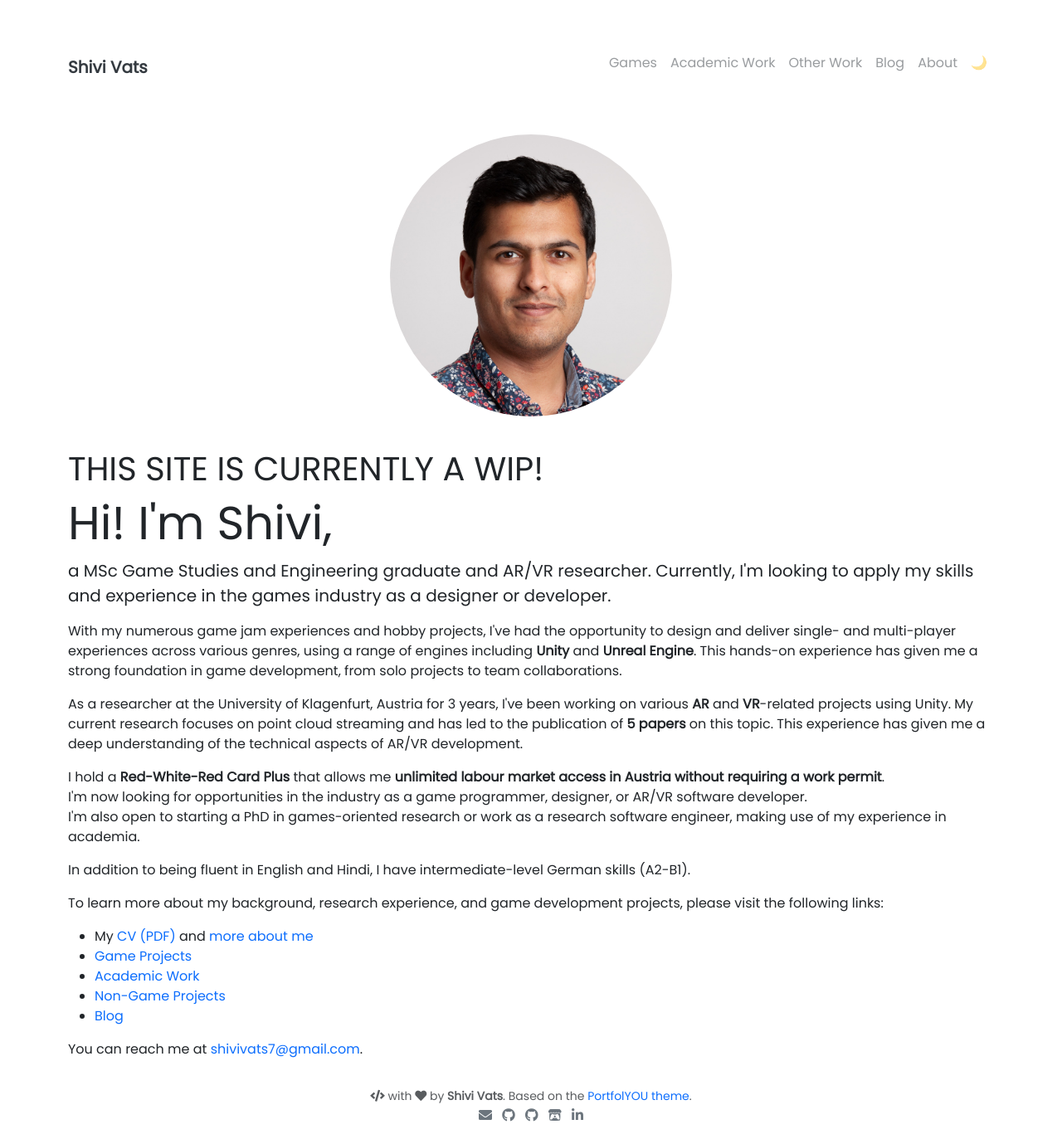
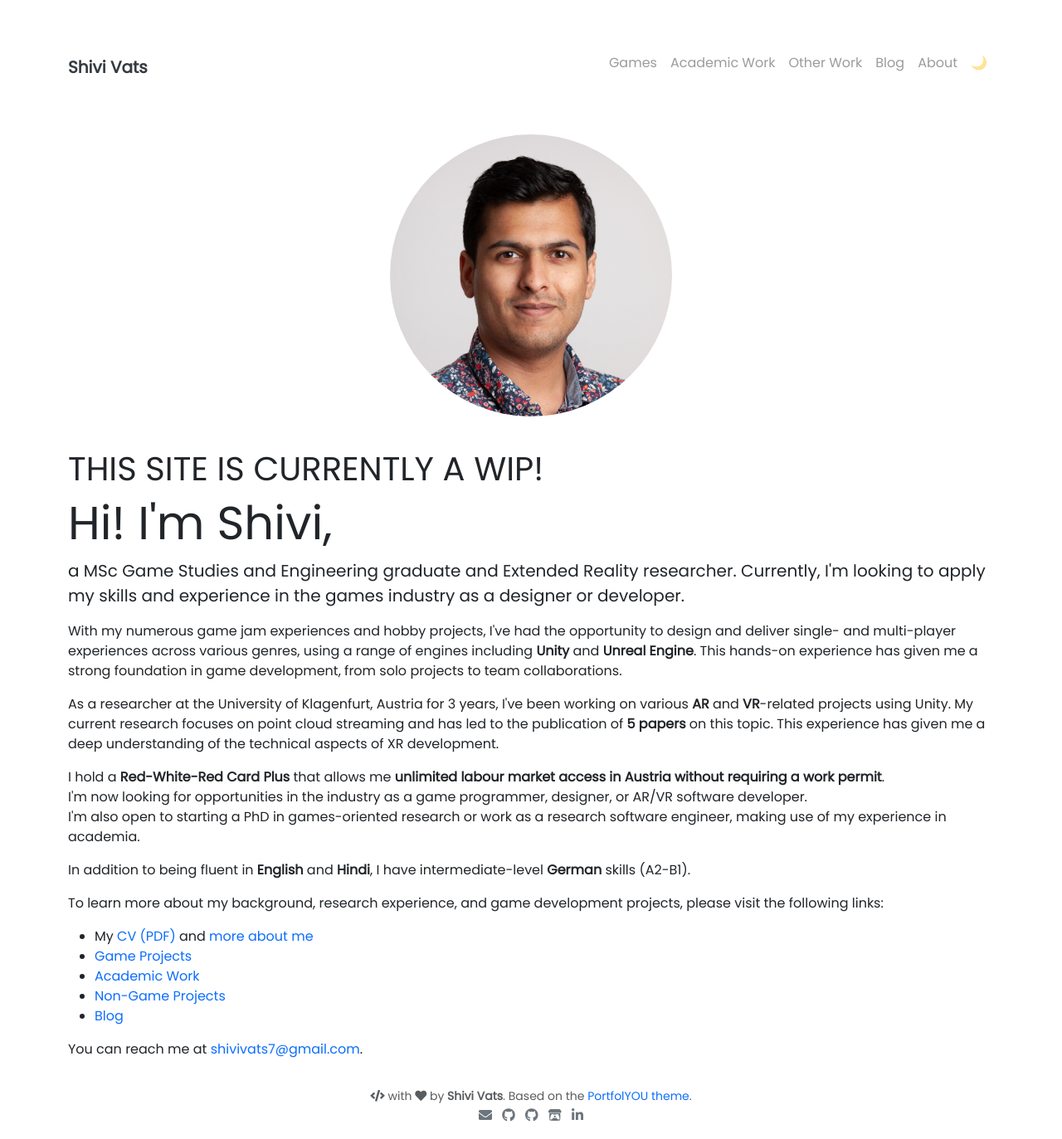
Before and after one commit to shivivats/shivivats.github.io, a Jekyll site: the page built from pages/index.md, in a window 1280 px wide. Shown: the whole page at 83% size. Built offline with Jekyll 4.4.1, drawn with Linux system fonts in a browser that asks for light colours.

Commit message:
small formatting changes

```diff
--- a/_data/timeline.yml
+++ b/_data/timeline.yml
@@ -3,7 +3,7 @@
   to: present
   description:  <p class="lead">Department of Information Technology, University of Klagenfurt, Austria</p>
                 <ul>
-                  <li>Developed apps for <strong>Microsoft HoloLens 2</strong> and <strong>Meta Quest 3</strong> using <strong>Unity</strong></li>
+                  <li>Developed apps for <strong>Microsoft HoloLens 2</strong> and <strong>Meta Quest 3</strong> using <strong>Unity</strong> and <strong>C#</strong></li>
                   <li>Organised and conducted subjective testing with 60+ participants</li>
                   <li>Collaborated with project partners and external institutions from across Europe</li>
                   <li>Organised and participated in internal and project-wide meetings</li>
--- a/_includes/summary.html
+++ b/_includes/summary.html
@@ -1,8 +1,8 @@
-<p class="lead">a MSc Game Studies and Engineering graduate and AR/VR researcher. Currently, I'm looking to apply my skills and experience in the games industry as a designer or developer.</p>
+<p class="lead">a MSc Game Studies and Engineering graduate and Extended Reality researcher. Currently, I'm looking to apply my skills and experience in the games industry as a designer or developer.</p>
 <p>With my numerous game jam experiences and hobby projects, I've had the opportunity to design and deliver single- and multi-player experiences across various genres, using a range of engines including <strong>Unity</strong> and <strong>Unreal Engine</strong>. This hands-on experience has given me a strong foundation in game development, from solo projects to team collaborations.</p>
-<p>As a researcher at the University of Klagenfurt, Austria for 3 years, I've been working on various <strong>AR</strong> and <strong>VR</strong>-related projects using Unity. My current research focuses on point cloud streaming and has led to the publication of <strong>5 papers</strong> on this topic. This experience has given me a deep understanding of the technical aspects of AR/VR development.</p>
+<p>As a researcher at the University of Klagenfurt, Austria for 3 years, I've been working on various <strong>AR</strong> and <strong>VR</strong>-related projects using Unity. My current research focuses on point cloud streaming and has led to the publication of <strong>5 papers</strong> on this topic. This experience has given me a deep understanding of the technical aspects of XR development.</p>
 <p>I hold a <strong>Red-White-Red Card Plus</strong> that allows me <strong>unlimited labour market access in Austria without requiring a work permit</strong>.<br />
     I'm now looking for opportunities in the industry as a game programmer, designer, or AR/VR software developer.<br />
     I'm also open to starting a PhD in games-oriented research or work as a research software engineer, making use of my experience in academia.
 </p>
-<p>In addition to being fluent in English and Hindi, I have intermediate-level German skills (A2-B1).</p>
+<p>In addition to being fluent in <strong>English</strong> and <strong>Hindi</strong>, I have intermediate-level <strong>German</strong> skills (A2-B1).</p>
```
